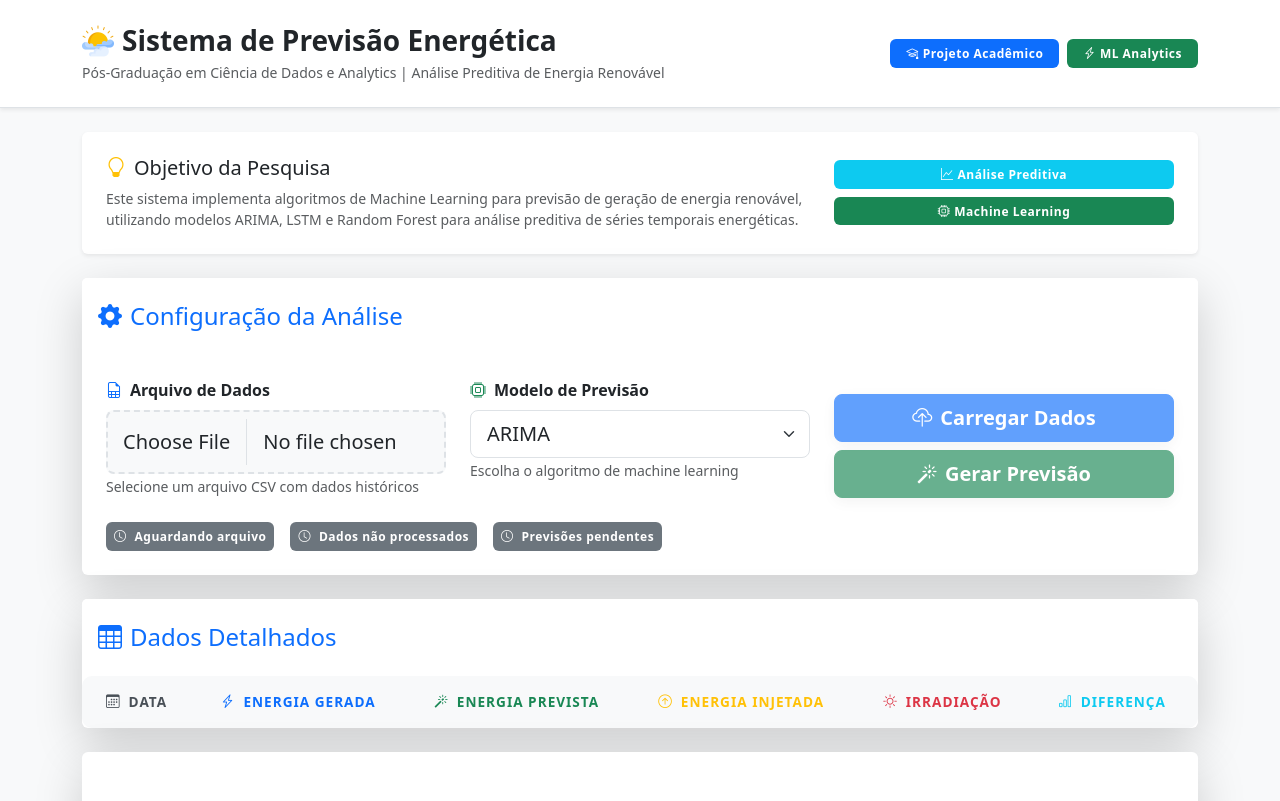
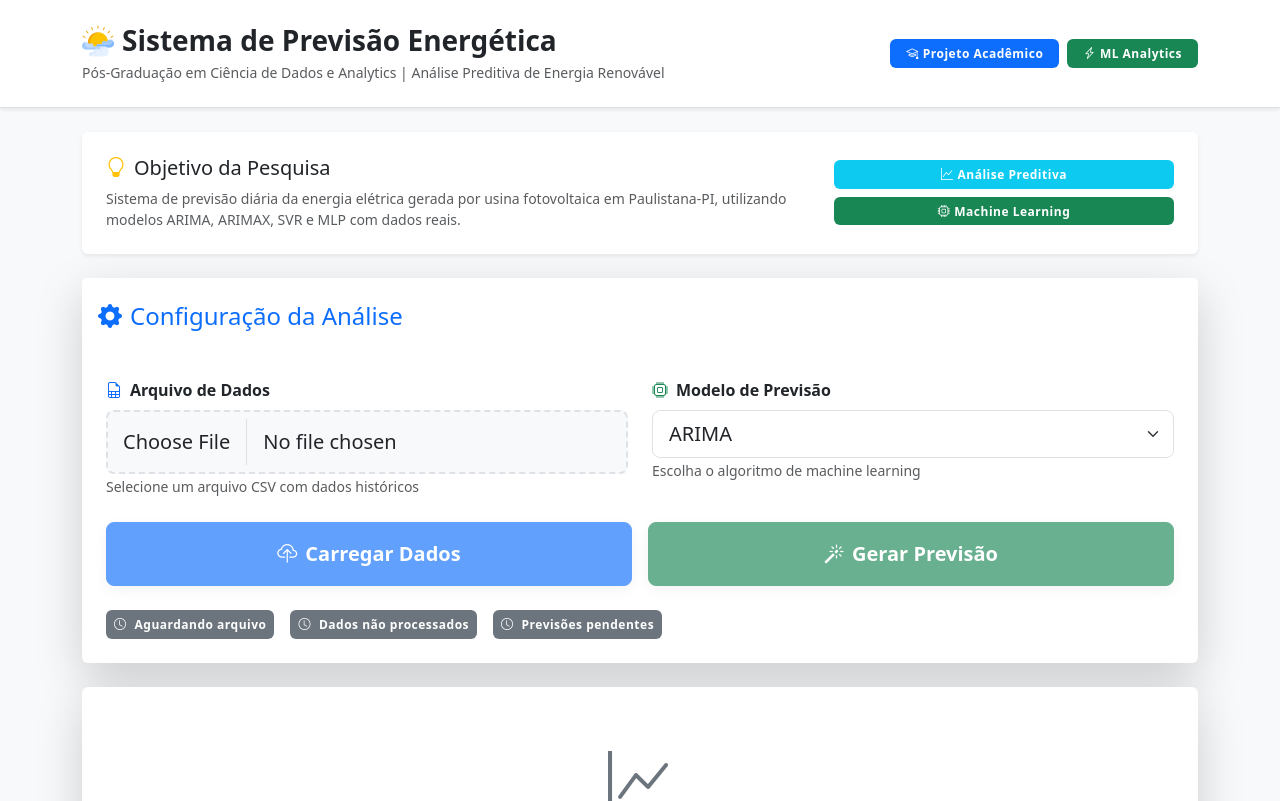
Before and after one commit to Pedrolustosa/EnergyForecasting, a React (Create React App) app in the folder EnergyForecasting.APP/: page / in a window 1280 px wide. Shown: the top 801 px of the page. Built offline with nearby package versions, Linux system fonts and the light colour scheme.

Commit message:
feat: create energy forecasting system with FastAPI backend and React frontend

```diff
--- a/EnergyForecasting.APP/src/App.tsx
+++ b/EnergyForecasting.APP/src/App.tsx
@@ -63,17 +63,22 @@ function App() {
     setLoading(true);
     setPredictions([]);
     try {
+      console.log('📁 Fazendo upload do arquivo:', file.name);
       const formData = new FormData();
       formData.append("file", file);
       const resp = await axios.post(`${API_BASE}/upload_csv`, formData, {
         headers: { "Content-Type": "multipart/form-data" },
       });
+      console.log('✅ Resposta do upload:', resp.data);
+      console.log('📅 Datas de teste carregadas:', resp.data.test_dates?.length || 0);
+
       toastr.success(
         ` Arquivo processado com sucesso! ${resp.data.test_dates?.length || 0} registros carregados.`,
         "Upload Concluído"
       );
       setTestDates(resp.data.test_dates || []);
     } catch (err: any) {
+      console.error('❌ Erro no upload:', err);
       toastr.error(
         " Falha ao processar o arquivo. Verifique se é um CSV válido.",
         "Erro no Upload"
@@ -86,13 +91,19 @@ function App() {
     setLoading(true);
     setPredictions([]);
     try {
+      console.log(`🔍 Fazendo requisição para: ${API_BASE}/predict/${model}`);
       const resp = await axios.get<Prediction[]>(`${API_BASE}/predict/${model}`);
+      console.log('📊 Dados recebidos da API:', resp.data);
+      console.log('📈 Primeiro item:', resp.data[0]);
+      console.log('📉 Último item:', resp.data[resp.data.length - 1]);
+
       setPredictions(resp.data);
       toastr.success(
         ` Previsão gerada com sucesso! ${resp.data.length} pontos de dados analisados usando o modelo ${model.toUpperCase()}.`,
         "Análise Concluída"
       );
     } catch (err: any) {
+      console.error('❌ Erro na previsão:', err);
       toastr.error(
         " Falha ao gerar previsão. Verifique se os dados foram carregados corretamente.",
         "Erro na Previsão"
@@ -307,8 +318,8 @@ function App() {
                     Objetivo da Pesquisa
                   </h2>
                   <p className="text-muted mb-0 small">
-                    Este sistema implementa algoritmos de Machine Learning para previsão de geração de energia renovável,
-                    utilizando modelos ARIMA, LSTM e Random Forest para análise preditiva de séries temporais energéticas.
+                    Sistema de previsão diária da energia elétrica gerada por usina fotovoltaica em Paulistana-PI,
+                    utilizando modelos ARIMA, ARIMAX, SVR e MLP com dados reais.
                   </p>
                 </div>
                 <div className="col-md-4 text-end">
@@ -336,8 +347,9 @@ function App() {
             </h4>
           </Card.Header>
           <Card.Body className="p-4">
-            <Row className="g-4">
-              <Col md={4}>
+            {/* Primeira linha: Upload e Seleção de Modelo */}
+            <Row className="g-4 mb-4">
+              <Col lg={6}>
                 <Form.Group>
                   <Form.Label className="fw-semibold text-dark mb-2 d-flex align-items-center">
                     <i className="bi bi-file-earmark-spreadsheet me-2 text-primary"></i>
@@ -355,7 +367,7 @@ function App() {
                   </Form.Text>
                 </Form.Group>
               </Col>
-              <Col md={4}>
+              <Col lg={6}>
                 <Form.Group>
                   <Form.Label className="fw-semibold text-dark mb-2 d-flex align-items-center">
                     <i className="bi bi-cpu me-2 text-success"></i>
@@ -375,14 +387,18 @@ function App() {
                   </Form.Text>
                 </Form.Group>
               </Col>
-              <Col md={4} className="d-flex flex-column justify-content-end">
-                <div className="d-grid gap-2">
+            </Row>
+
+            {/* Segunda linha: Botões de Ação */}
+            <Row className="g-3">
+              <Col md={6}>
+                <div className="d-grid">
                   <Button
                     variant="primary"
                     size="lg"
                     onClick={handleUpload}
                     disabled={loading || !file}
-                    className="fw-semibold"
+                    className="fw-semibold py-3"
                   >
                     {loading ? (
                       <>
@@ -396,12 +412,16 @@ function App() {
                       </>
                     )}
                   </Button>
+                </div>
+              </Col>
+              <Col md={6}>
+                <div className="d-grid">
                   <Button
                     variant="success"
                     size="lg"
                     onClick={handlePredict}
                     disabled={loading || !file || testDates.length === 0}
-                    className="fw-semibold"
+                    className="fw-semibold py-3"
                   >
                     {loading ? (
                       <>
@@ -669,35 +689,75 @@ function App() {
           </>
         )}
 
+        {predictions.length > 0 && (
           <Card className="shadow-lg border-0 mb-4">
           <Card.Header className="bg-white border-0 py-4">
-            <h4 className="mb-0 text-primary d-flex align-items-center">
+            <div className="d-flex flex-column flex-md-row justify-content-between align-items-start align-items-md-center gap-3">
+              <div>
+                <h4 className="mb-1 text-primary d-flex align-items-center">
                   <i className="bi bi-table me-2"></i>
                   Dados Detalhados
                 </h4>
+                <p className="text-muted mb-0 small">
+                  Visualização completa dos dados de energia e previsões
+                </p>
+              </div>
+              <div className="d-flex gap-2 flex-wrap">
+                <Badge bg="primary" className="px-3 py-2">
+                  <i className="bi bi-list-ol me-1"></i>
+                  {enrichedPredictionsTable.length} registros
+                </Badge>
+                <Badge bg="success" className="px-3 py-2">
+                  <i className="bi bi-check-circle me-1"></i>
+                  Dados processados
+                </Badge>
+              </div>
+            </div>
           </Card.Header>
+
           <Card.Body className="p-0">
+            {/* Tabela Responsiva */}
             <div className="table-responsive">
-              <Table className="mb-0" hover>
-                <thead className="table-light">
+              <Table className="mb-0" hover striped>
+                <thead className="table-dark">
                   <tr>
-                    <th className="py-3 px-4 fw-bold">
-                      <i className="bi bi-calendar3 me-2"></i>Data
+                    <th className="py-3 px-4 fw-bold border-0">
+                      <i className="bi bi-calendar3 me-2"></i>
+                      <span className="d-none d-md-inline">Data</span>
                     </th>
-                    <th className="py-3 px-4 fw-bold text-primary">
-                      <i className="bi bi-lightning-charge me-2"></i>Energia Gerada
+                    <th className="py-3 px-4 fw-bold border-0 text-center">
+                      <i className="bi bi-lightning-charge me-2 text-warning"></i>
+                      <span className="d-none d-lg-inline">Energia</span>
+                      <span className="d-lg-none">Real</span>
+                      <br />
+                      <small className="opacity-75">kWh</small>
                     </th>
-                    <th className="py-3 px-4 fw-bold text-success">
-                      <i className="bi bi-magic me-2"></i>Energia Prevista
+                    <th className="py-3 px-4 fw-bold border-0 text-center">
+                      <i className="bi bi-magic me-2 text-success"></i>
+                      <span className="d-none d-lg-inline">Previsão</span>
+                      <span className="d-lg-none">Prev</span>
+                      <br />
+                      <small className="opacity-75">kWh</small>
                     </th>
-                    <th className="py-3 px-4 fw-bold text-warning">
-                      <i className="bi bi-arrow-up-circle me-2"></i>Energia Injetada
+                    <th className="py-3 px-4 fw-bold border-0 text-center d-none d-md-table-cell">
+                      <i className="bi bi-arrow-up-circle me-2 text-info"></i>
+                      <span className="d-none d-lg-inline">Injetada</span>
+                      <span className="d-lg-none">Inj</span>
+                      <br />
+                      <small className="opacity-75">kWh</small>
                     </th>
-                    <th className="py-3 px-4 fw-bold text-danger">
-                      <i className="bi bi-sun me-2"></i>Irradiação
+                    <th className="py-3 px-4 fw-bold border-0 text-center d-none d-lg-table-cell">
+                      <i className="bi bi-sun me-2 text-danger"></i>
+                      Irradiação
+                      <br />
+                      <small className="opacity-75">Wh/m²</small>
                     </th>
-                    <th className="py-3 px-4 fw-bold text-info">
-                      <i className="bi bi-bar-chart me-2"></i>Diferença
+                    <th className="py-3 px-4 fw-bold border-0 text-center">
+                      <i className="bi bi-bar-chart me-2 text-primary"></i>
+                      <span className="d-none d-md-inline">Diferença</span>
+                      <span className="d-md-none">Diff</span>
+                      <br />
+                      <small className="opacity-75">%</small>
                     </th>
                   </tr>
                 </thead>
@@ -708,41 +768,75 @@ function App() {
 
                     return (
                       <tr key={idx} className={idx % 2 === 0 ? 'table-light' : ''}>
-                        <td className="py-3 px-4 fw-semibold">{formatDateToBR(p.date)}</td>
-                        <td className="py-3 px-4">
+                        <td className="py-3 px-4 fw-semibold text-dark">
+                          <div className="d-flex flex-column">
+                            <span>{formatDateToBR(p.date)}</span>
+                            <small className="text-muted d-md-none">
+                              {p.injected?.toFixed(1) || '0.0'} kWh inj.
+                            </small>
+                          </div>
+                        </td>
+                        <td className="py-3 px-4 text-center">
                           {p.real !== null ? (
-                            <span className="text-primary fw-semibold">
-                              {p.real.toFixed(2)} kWh
+                            <div>
+                              <span className="fw-bold text-primary fs-6">
+                                {p.real.toFixed(2)}
                               </span>
+                              <div className="progress mt-1" style={{ height: '4px' }}>
+                                <div
+                                  className="progress-bar bg-primary"
+                                  style={{ width: `${Math.min((p.real / Math.max(...enrichedPredictionsTable.map(x => x.real || 0))) * 100, 100)}%` }}
+                                ></div>
+                              </div>
+                            </div>
                           ) : (
-                            <span className="text-muted fst-italic">Não disponível</span>
+                            <span className="text-muted fst-italic small">N/A</span>
                           )}
                         </td>
-                        <td className="py-3 px-4">
-                          <span className="text-success fw-semibold">
-                            {p.predicted.toFixed(2)} kWh
+                        <td className="py-3 px-4 text-center">
+                          <div>
+                            <span className="fw-bold text-success fs-6">
+                              {p.predicted.toFixed(2)}
+                            </span>
+                            <div className="progress mt-1" style={{ height: '4px' }}>
+                              <div
+                                className="progress-bar bg-success"
+                                style={{ width: `${Math.min((p.predicted / Math.max(...enrichedPredictionsTable.map(x => x.predicted))) * 100, 100)}%` }}
+                              ></div>
+                            </div>
+                          </div>
+                        </td>
+                        <td className="py-3 px-4 text-center d-none d-md-table-cell">
+                          <span className="fw-semibold text-info">
+                            {p.injected?.toFixed(2) || '0.00'}
                           </span>
                         </td>
-                        <td className="py-3 px-4">
-                          <span className="text-warning fw-semibold">
-                            {p.injected?.toFixed(2) || '0.00'} kWh
+                        <td className="py-3 px-4 text-center d-none d-lg-table-cell">
+                          <div className="d-flex align-items-center justify-content-center">
+                            <span className="fw-semibold text-danger me-2">
+                              {p.irradiation?.toFixed(0) || '0'}
                             </span>
+                            {(p.irradiation || 0) > 800 && (
+                              <i className="bi bi-brightness-high-fill text-warning" title="Alta irradiação"></i>
+                            )}
+                          </div>
                         </td>
-                        <td className="py-3 px-4">
-                          <span className="text-danger fw-semibold">
-                            {p.irradiation?.toFixed(0) || '0'} Wh/m2
+                        <td className="py-3 px-4 text-center">
+                          {difference !== null && percentDiff !== null ? (
+                            <div>
+                              <span className={`fw-bold ${
+                                percentDiff < 5 ? 'text-success' :
+                                percentDiff < 15 ? 'text-warning' : 'text-danger'
+                              }`}>
+                                {percentDiff.toFixed(1)}%
                               </span>
-                        </td>
-                        <td className="py-3 px-4">
-                          {difference !== null ? (
-                            <div>
-                              <span className="text-info fw-semibold">
+                              <div className="d-none d-md-block">
+                                <small className="text-muted">
                                   ±{difference.toFixed(2)} kWh
-                              </span>
-                              {percentDiff !== null && (
-                                <small className="d-block text-muted">
-                                  ({percentDiff.toFixed(1)}%)
                                 </small>
+                              </div>
+                              {percentDiff < 5 && (
+                                <i className="bi bi-check-circle-fill text-success ms-1 d-none d-lg-inline" title="Previsão precisa"></i>
                               )}
                             </div>
                           ) : (
@@ -756,16 +850,20 @@ function App() {
               </Table>
             </div>
 
-            {filteredPredictions.length > 0 && (
-              <div className="d-flex justify-content-center align-items-center p-4 border-top bg-light">
-                <div className="text-muted d-flex align-items-center">
+            {/* Rodapé com Informações */}
+            <div className="bg-light border-top">
+              <div className="p-4">
+                <div className="d-flex align-items-center justify-content-center text-muted">
                   <i className="bi bi-info-circle me-2"></i>
-                  Exibindo todos os {filteredPredictions.length} registros do período selecionado
+                  <span className="me-3">
+                    Exibindo <strong>{enrichedPredictionsTable.length}</strong> registros
+                  </span>
                 </div>
               </div>
-            )}
+            </div>
           </Card.Body>
         </Card>
+        )}
 
         {!loading && predictions.length === 0 && testDates.length === 0 && (
           <Card className="shadow-lg border-0 text-center mb-4">
```
Also changed, not shown: 1 other file (tests, documents, lock files or other folders). Lines whose indentation alone changed are shown as unchanged.
